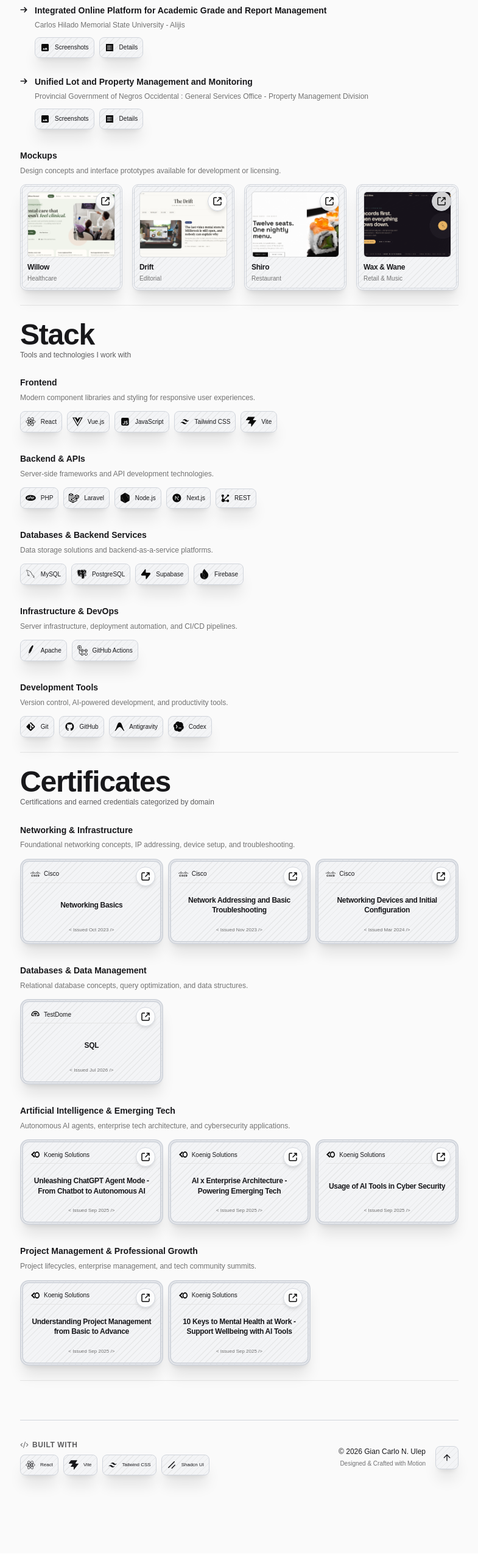
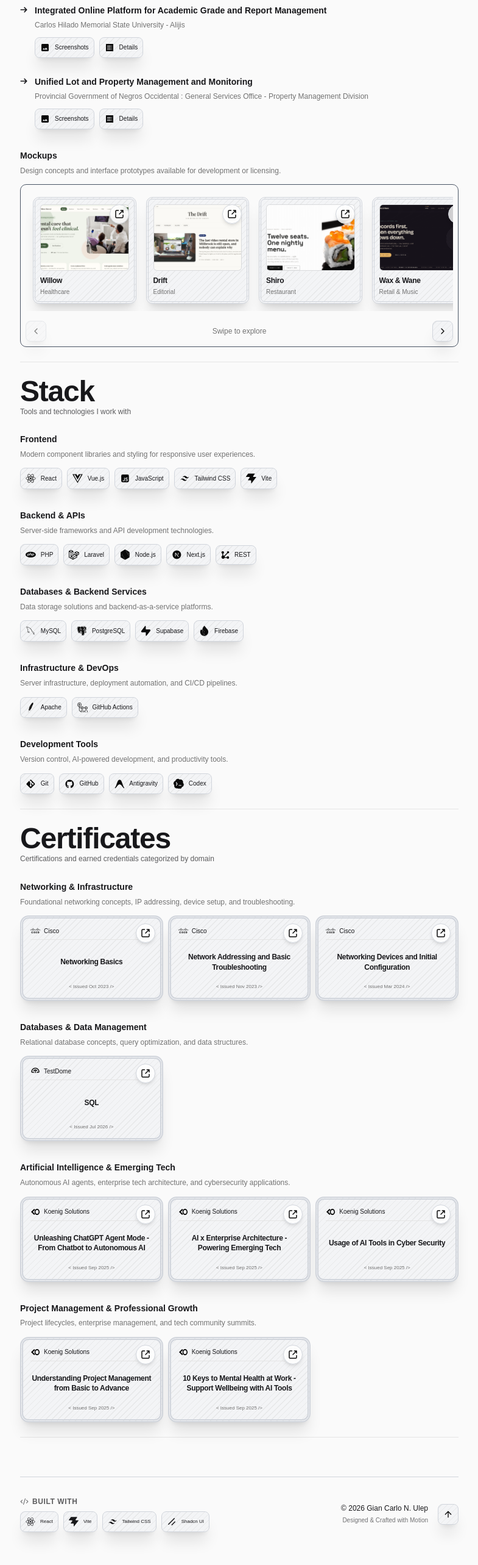
Before and after one commit to Jingjing-20/portfolio, a React (Vite) app: page / in a window 1280 px wide. Shown: the part 910-3476 px from the top of the page at 61% size, without its empty margins (247-1032 px from the left). Built offline with nearby package versions, Linux system fonts and the light colour scheme.

Commit message:
detailing 6

```diff
--- a/src/components/Footer.jsx
+++ b/src/components/Footer.jsx
@@ -26,14 +26,6 @@ const outlineButtonWithLabelClasses = cn(
   'text-sm font-medium cursor-pointer'
 );
 
-const backToTopButtonClasses = cn(
-  'shadow-xl inline-flex items-center justify-center rounded-md p-2.5',
-  'bg-textured border border-gray-300 dark:border-white/20',
-  'hover:border-gray-800 dark:hover:border-white/70 transition-all duration-200 hover:-translate-y-0.5',
-  'focus-visible:border-ring focus-visible:ring-ring/50 focus-visible:ring-[3px]',
-  'cursor-pointer text-base-content'
-);
-
 export default function Footer() {
   const scrollToTop = () => {
     window.scrollTo({ top: 0, behavior: 'smooth' });
@@ -44,7 +36,7 @@ export default function Footer() {
       <div className="flex flex-col md:flex-row items-center justify-between gap-6">
         {/* Left: Built with Stack */}
         <div className="space-y-2 text-center md:text-left">
-          <div className="flex items-center gap-1.5 justify-center md:justify-start text-xs text-base-content/70 font-semibold uppercase tracking-wider">
+          <div className="flex items-center gap-1.5 justify-center md:justify-start text-[10px] md:text-xs text-base-content/70 font-semibold uppercase tracking-wider">
             <Code2 className="h-3.5 w-3.5 text-base-content/60" />
             <span>Built With</span>
           </div>
@@ -65,10 +57,10 @@ export default function Footer() {
         {/* Right: Copyright & Back to Top */}
         <div className="flex items-center gap-4 text-center md:text-right">
           <div className="space-y-1">
-            <p className="text-xs font-medium text-base-content">
+            <p className="text-[10px] md:text-xs font-medium text-base-content">
               © {new Date().getFullYear()} Gian Carlo N. Ulep
             </p>
-            <p className="text-[10px] text-base-content/60">
+            <p className="text-[8px] md:text-[10px] text-base-content/60">
               Designed & Crafted with Motion
             </p>
           </div>
@@ -76,7 +68,7 @@ export default function Footer() {
           <button
             type="button"
             onClick={scrollToTop}
-            className={backToTopButtonClasses}
+            className={outlineButtonWithLabelClasses}
             aria-label="Back to top"
             title="Back to top"
           >
--- a/src/components/Projects.jsx
+++ b/src/components/Projects.jsx
@@ -1,4 +1,6 @@
-import { useState } from 'react';
+import { useState, useEffect } from 'react';
+import useEmblaCarousel from 'embla-carousel-react';
+import { ChevronLeft, ChevronRight } from 'lucide-react';
 import { cn } from '@/lib/utils';
 import { ImagesDialog, DetailsDialog } from '@/components/resume_sections/projects/ProjectDialogs';
 import { MockupDialog } from '@/components/resume_sections/projects/MockupDialog';
@@ -22,6 +24,17 @@ const iconButtonClasses = cn(
   'hover:scale-110 hover:shadow-lg',
   'shadow-md',
   'z-10'
+);
+
+const carouselButtonClasses = cn(
+  'inline-flex items-center justify-center rounded-full',
+  'size-8 md:size-10 shrink-0',
+  'bg-white/90 dark:bg-black/90 backdrop-blur-sm',
+  'border border-gray-300 dark:border-white/30',
+  'hover:bg-white dark:hover:bg-black transition-all duration-200',
+  'hover:scale-110 hover:shadow-lg shadow-md',
+  'disabled:opacity-50 disabled:cursor-not-allowed disabled:hover:scale-100',
+  '[&_svg]:size-4 md:[&_svg]:size-5'
 );
 
 function ArrowIcon() {
@@ -72,6 +85,34 @@ export default function Projects() {
   const [imagesProject, setImagesProject] = useState(null);
   const [detailsProject, setDetailsProject] = useState(null);
   const [mockupProject, setMockupProject] = useState(null);
+  const [emblaRef, emblaApi] = useEmblaCarousel({
+    slidesToScroll: 1,
+    align: 'start',
+  });
+
+  const scrollPrev = () => emblaApi?.scrollPrev();
+  const scrollNext = () => emblaApi?.scrollNext();
+
+  const [canScrollPrev, setCanScrollPrev] = useState(false);
+  const [canScrollNext, setCanScrollNext] = useState(false);
+
+  useEffect(() => {
+    if (!emblaApi) return;
+
+    const onSelect = () => {
+      setCanScrollPrev(emblaApi.canScrollPrev());
+      setCanScrollNext(emblaApi.canScrollNext());
+    };
+
+    emblaApi.on('select', onSelect);
+    emblaApi.on('reInit', onSelect);
+    onSelect();
+
+    return () => {
+      emblaApi.off('select', onSelect);
+      emblaApi.off('reInit', onSelect);
+    };
+  }, [emblaApi]);
 
   return (
     <section id="projects" className="scroll-mt-24">
@@ -101,8 +142,10 @@ export default function Projects() {
 
             <div className="space-y-6 md:space-y-7">
               {category === 'Mockups' ? (
-                // Polaroid Mockup Grid Layout
-                <div className="grid grid-cols-3 md:grid-cols-4 gap-3 sm:gap-4">
+                // Carousel Mockup Layout
+                <div className="border border-gray-600 dark:border-gray-400 p-2 rounded-lg relative">
+                  <div className="p-3 overflow-hidden" ref={emblaRef}>
+                    <div className="flex touch-pan-y touch-pinch-zoom gap-3 sm:gap-4">
                       {items.map((mockup) => (
                         <div
                           key={mockup.id}
@@ -110,7 +153,8 @@ export default function Projects() {
                             'group relative flex flex-col p-1.5 md:p-2 rounded-lg shadow-xl hover:shadow-2xl',
                             'bg-textured border-4 border-double border-gray-300 dark:border-white/20',
                             'hover:border-gray-800 dark:hover:border-white/70 transition-all duration-300',
-                        'transform hover:-translate-y-1 hover:rotate-3'
+                            'transform hover:-translate-y-1 hover:rotate-3',
+                            'flex-[0_0_33.333%] min-w-0 sm:flex-[0_0_25%]'
                           )}
                         >
                           {/* Open Icon Button - Top Right */}
@@ -151,6 +195,35 @@ export default function Projects() {
                           </div>
                         </div>
                       ))}
+                    </div>
+                  </div>
+
+                  {/* Carousel Controls */}
+                  <div className="flex justify-between items-center mt-4">
+                    <button
+                      type="button"
+                      className={outlineButtonWithLabelClasses}
+                      onClick={scrollPrev}
+                      disabled={!canScrollPrev}
+                      aria-label="Previous mockups"
+                    >
+                      <ChevronLeft />
+                    </button>
+
+                    <div className="text-[10px] md:text-xs text-muted-foreground">
+                      Swipe to explore
+                    </div>
+
+                    <button
+                      type="button"
+                      className={outlineButtonWithLabelClasses}
+                      onClick={scrollNext}
+                      disabled={!canScrollNext}
+                      aria-label="Next mockups"
+                    >
+                      <ChevronRight />
+                    </button>
+                  </div>
                 </div>
               ) : (
                 // Deployed project layout with vertically centered arrow
```
Lines whose indentation alone changed are shown as unchanged.
